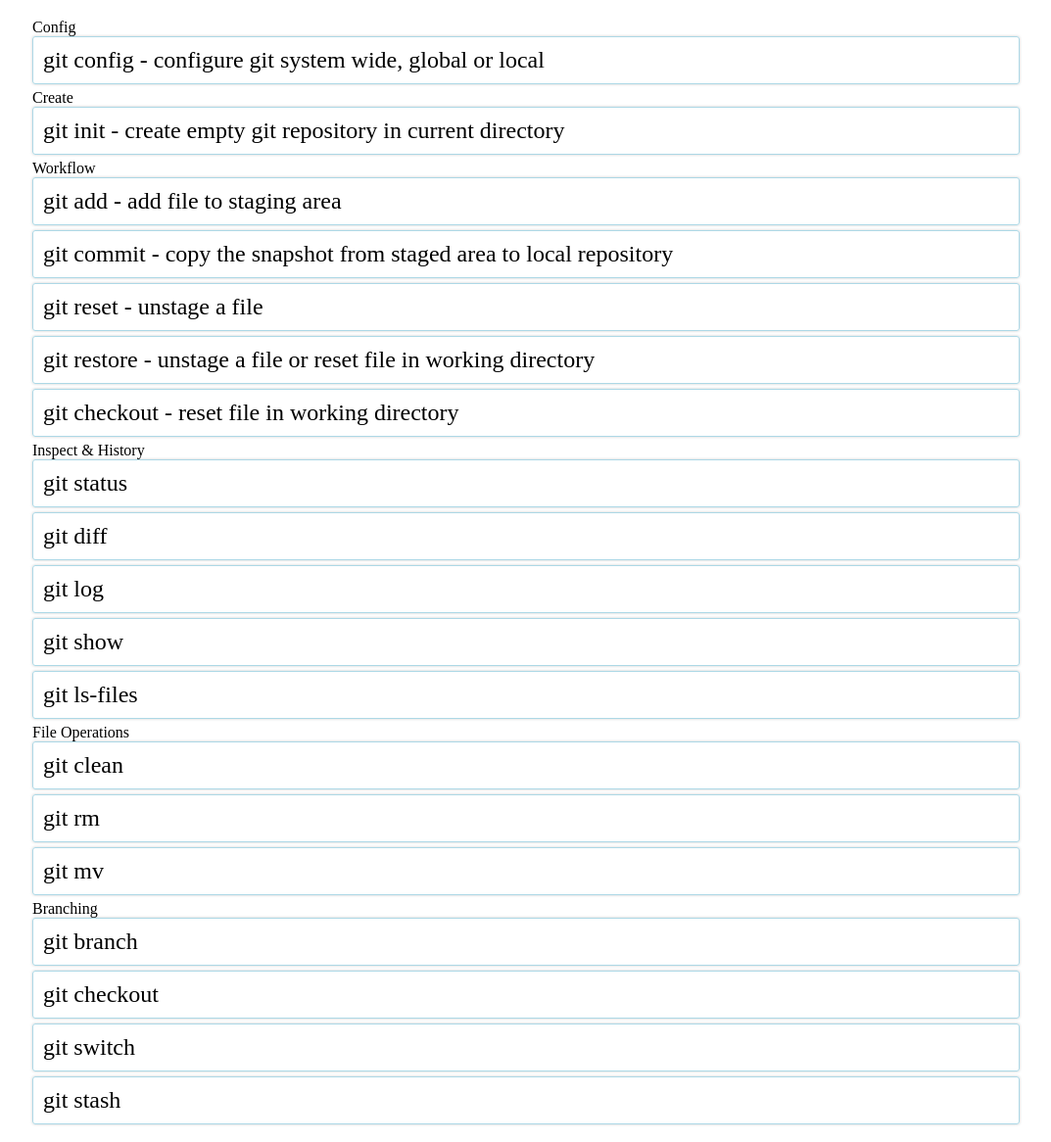
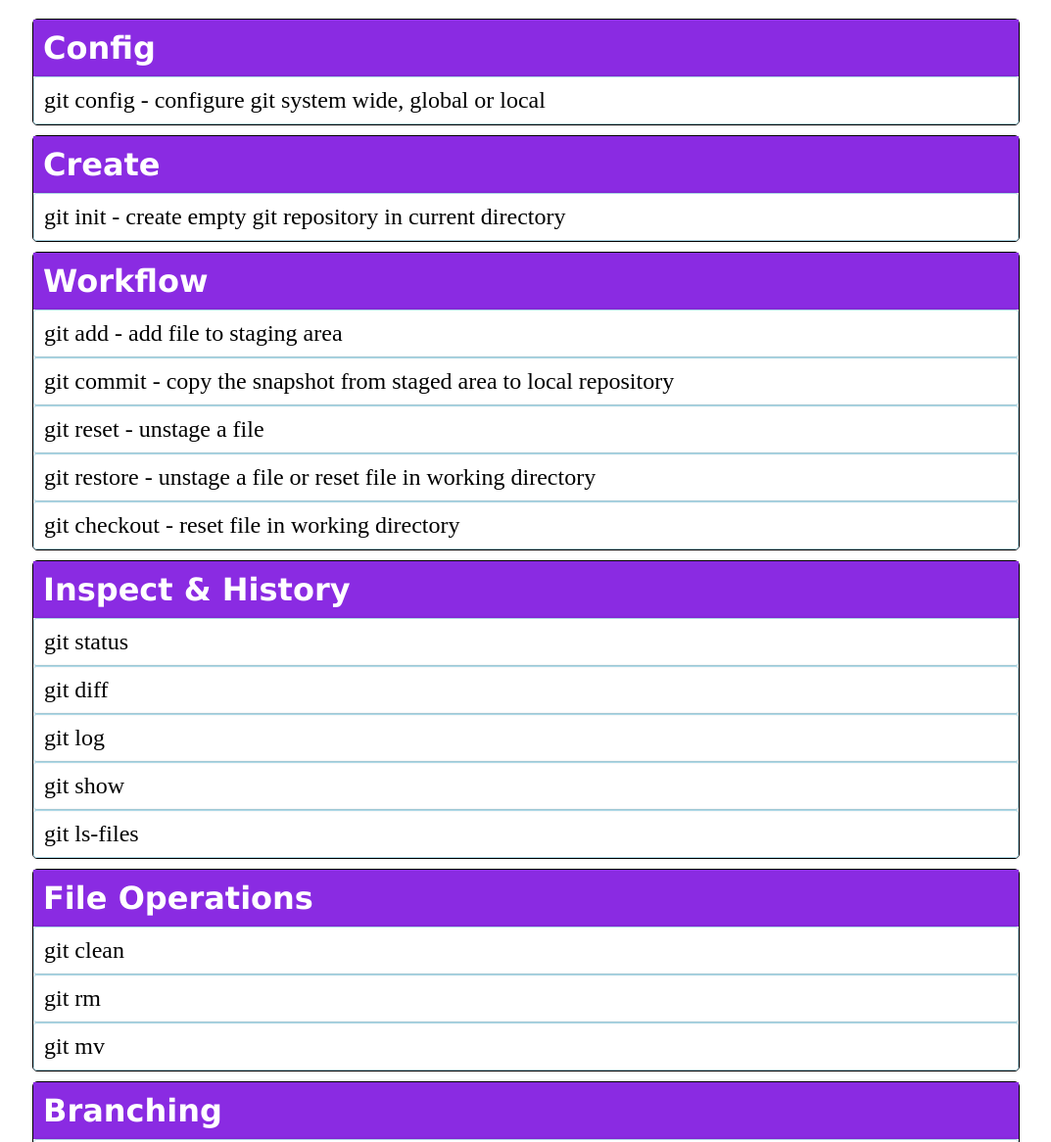
Before and after one commit to basarbk/git-playground, a plain HTML site: page index.html in a window 1280 px wide. Shown: the part 120-1286 px from the top of the page at 98% size, without its empty margins (103-1176 px from the left). Drawn offline with Linux system fonts and the light colour scheme.

Commit message:
Update group style

```diff
--- a/css/style.css
+++ b/css/style.css
@@ -7,12 +7,26 @@ h1 {
   font-size: 72;
 }
 
+.group {
+  border: 1px solid black;
+  border-radius: 5px;
+  margin: 10px 0px;
+}
+
+.group > .header {
+  font-size: xx-large;
+  background-color: blueviolet;
+  font-family: 'Lucida Sans', 'Lucida Sans Regular', 'Lucida Grande', 'Lucida Sans Unicode', Geneva, Verdana, sans-serif;
+  color: white;
+  padding: 10px;
+  font-weight: bold;
+}
+
 .command {
   border: 1px solid;
   border-color: lightblue;
   font-size: x-large;
   padding: 10px;
-  margin-bottom: 5px;
   border-radius: 3px;
   box-shadow: 0 0 3px 0px #00000033;
 }
--- a/index.html
+++ b/index.html
@@ -7,38 +7,38 @@
     <button class="button" onclick="exportAsPng()">Export as PNG</button>
     <div id="capture">
       <h1>Git Cheat Sheet</h1>
-      <div>
-        Config
+      <div class="group">
+        <div class="header">Config</div>
         <div class="command">git config - configure git system wide, global or local</div>
       </div>
-      <div>
-        Create
+      <div class="group">
+        <div class="header">Create</div>
         <div class="command">git init - create empty git repository in current directory</div>
       </div>
-      <div>
-        Workflow
+      <div class="group">
+        <div class="header">Workflow</div>
         <div class="command">git add - add file to staging area</div>
         <div class="command">git commit - copy the snapshot from staged area to local repository</div>
         <div class="command">git reset - unstage a file</div>
         <div class="command">git restore - unstage a file or reset file in working directory</div>
         <div class="command">git checkout - reset file in working directory</div>
       </div>
-      <div>
-        Inspect & History
+      <div class="group">
+        <div class="header">Inspect & History</div>
         <div class="command">git status</div>
         <div class="command">git diff</div>
         <div class="command">git log</div>
         <div class="command">git show</div>
         <div class="command">git ls-files</div>
       </div>
-      <div>
-        File Operations
+      <div class="group">
+        <div class="header">File Operations</div>
         <div class="command">git clean</div>
         <div class="command">git rm</div>
         <div class="command">git mv</div>
       </div>
-      <div>
-        Branching
+      <div class="group">
+        <div class="header">Branching</div>
         <div class="command">git branch</div>
         <div class="command">git checkout</div>
         <div class="command">git switch</div>
```
